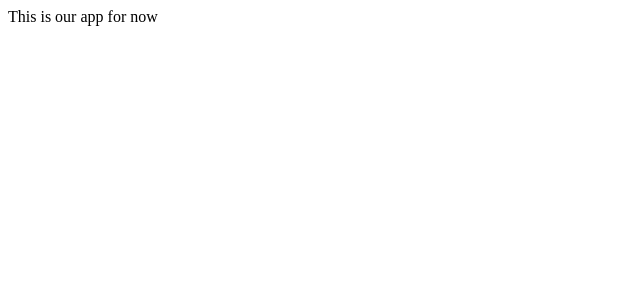
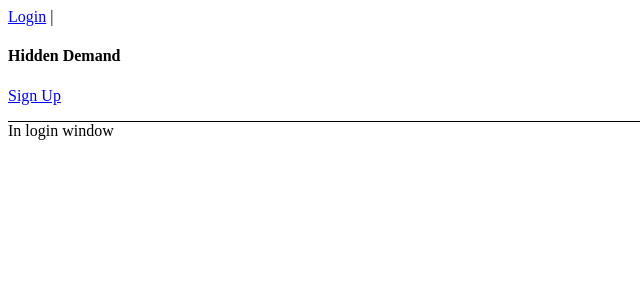
Before and after one commit to Pink-Fairy-Armadillo-NY-32/Hidden-Demand, a React app: page /login in a window 1280 px wide. Shown: the top 300 px of the page, without its empty margins (0-640 px from the left). Built offline with nearby package versions, Linux system fonts and the light colour scheme.

Commit message:
routes and hooks

```diff
--- a/src/client/App.jsx
+++ b/src/client/App.jsx
@@ -1,15 +1,20 @@
-import React, { Component } from 'react';
 
-class App extends Component {
-  render() {
+import Nav from './Containers/NavigationContainer.jsx';
+import Main from './Containers/MainContainer.jsx';
+import React, { useState } from 'react';
+
+const App = () => {
+    const [loggedIn, setLogin] = useState("something silly");
     return (
      <div className="app">
        <section>
-         <div>This is our app for now</div>
+      <Nav loginState={loggedIn}/>
+       </section>
+       <section>
+      <Main loginState={loggedIn}/>
        </section>
      </div>
     );
-  }
 }
 
 export default App;
--- a/src/client/Components/Login-Signup.jsx
+++ b/src/client/Components/Login-Signup.jsx
@@ -2,9 +2,11 @@ import React, { useState } from 'react';
 
 const LoginSignup = props => {
 
+
     return (
         <div>
-            hi
+          {console.log(props)}
+          In login window
         </div>
 
    )
--- a/src/client/Containers/MainContainer.jsx
+++ b/src/client/Containers/MainContainer.jsx
@@ -1,9 +1,11 @@
 import React, { useState } from 'react';
-import LoginSignup from '../Components/Login-Signup';
-
-function Main () {
 
 
+const Main = (props) => {
+
+return (
+    <div></div>
+)
 
 }
 
--- a/src/client/Containers/NavigationContainer.jsx
+++ b/src/client/Containers/NavigationContainer.jsx
@@ -0,0 +1,26 @@
+import React, { Component } from 'react';
+import { Link, Outlet } from "react-router-dom";
+
+const Nav = (props) =>  {
+    const loginState = props.loginState;
+    return (
+     <div className="nav">
+       <section>
+      <nav
+        style={{
+          borderBottom: "solid 1px",
+          paddingBottom: "1rem",
+        }}
+      >
+        <Link to={{pathname: "/login"}}>Login</Link> |{" "}
+        <h1>Hidden Demand</h1>
+        {console.log(props.loginState)}
+        <Link to="/signup" >Sign Up</Link>
+      </nav>
+      <Outlet />
+       </section>
+     </div>
+    );
+}
+
+export default Nav;
--- a/src/client/index.js
+++ b/src/client/index.js
@@ -7,12 +7,14 @@ import {
   Route,
 } from "react-router-dom";
 import App from "./App.jsx";
+import LoginSignup from './Components/Login-Signup.jsx'
 
 render(
   <BrowserRouter>
     <Routes>
       <Route path="/" element={<App />} >
-        <Route path="login" element={<Login-Signup />} />
+        <Route path="login" element={<LoginSignup type={'login'}/>} />
+        <Route path="signup" element={<LoginSignup type={'signup'}/>} />
       </Route>
       <Route
       path="*"
```
